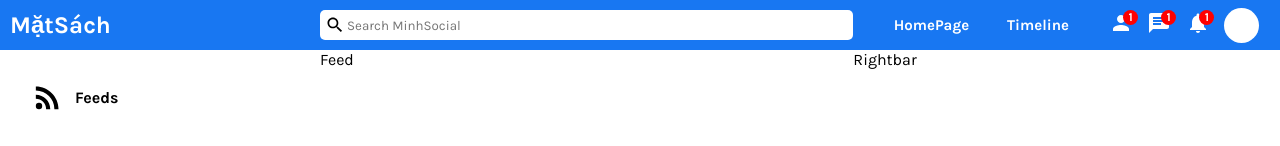
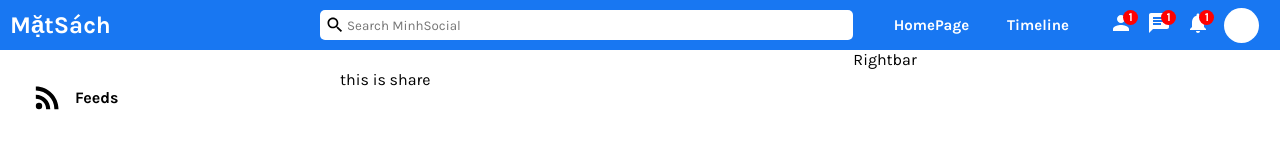
Before and after one commit to 2mnguyen1/social-app-ui, a React (Create React App) app: page / in a window 1280 px wide. Shown: the top 146 px of the page. Built offline with nearby package versions, Linux system fonts and the light colour scheme.

Commit message:
styling scroll bar

```diff
--- a/src/components/feed/Feed.jsx
+++ b/src/components/feed/Feed.jsx
@@ -1,9 +1,12 @@
 import './feed.css'
+import Share from '../share/Share'
 
 export default function Feed() {
   return (
     <div className="feed">
-        Feed
+        <div className="feed-wrapper">
+          <Share />
+        </div>
     </div>
   )
 }
--- a/src/components/feed/feed.css
+++ b/src/components/feed/feed.css
@@ -1,3 +1,6 @@
 .feed {
     flex: 5;
 }
+.feed-wrapper {
+    padding: 20px;
+}
--- /dev/null
+++ b/src/components/share/Share.jsx
@@ -0,0 +1,9 @@
+import "./share.css"
+
+export default function Share() {
+  return (
+    <div>
+        this is share
+    </div>
+  )
+}
--- a/src/components/sidebar/sidebar.css
+++ b/src/components/sidebar/sidebar.css
@@ -1,7 +1,19 @@
 .sidebar {
     flex: 3;
     font-weight: bold;
+    overflow-y: scroll;
 }
+::-webkit-scrollbar {
+    width: 5px;
+}
+::-webkit-scrollbar-track {
+    background-color: #f1f1f1;
+}
+::-webkit-scrollbar-thumb {
+    background-color: rgb(171, 171, 171);
+}
+
+
 .sidebar-wrapper {
     height: 100%;
 }
```
Also changed, not shown: src/components/share/share.css (added).
